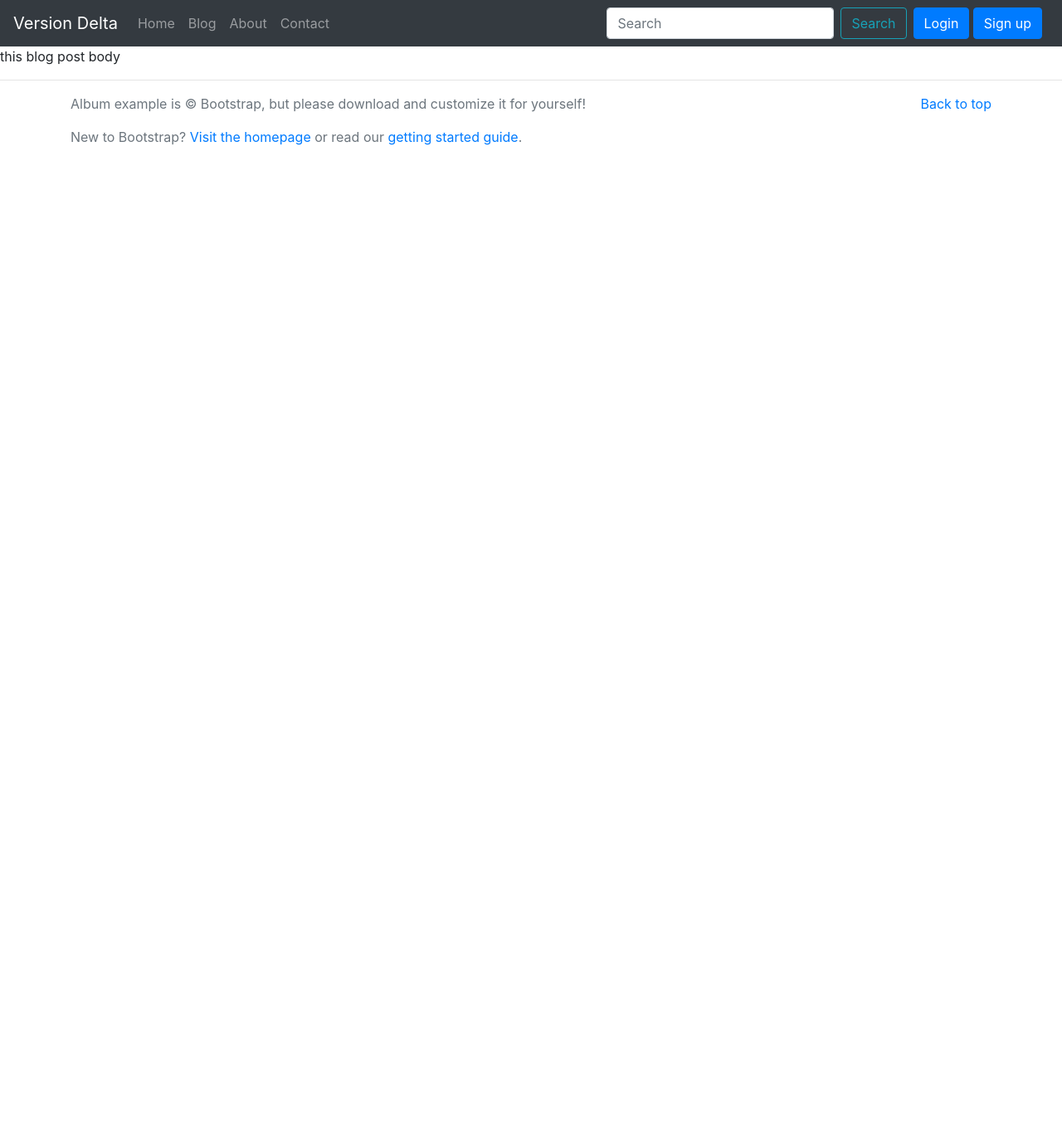
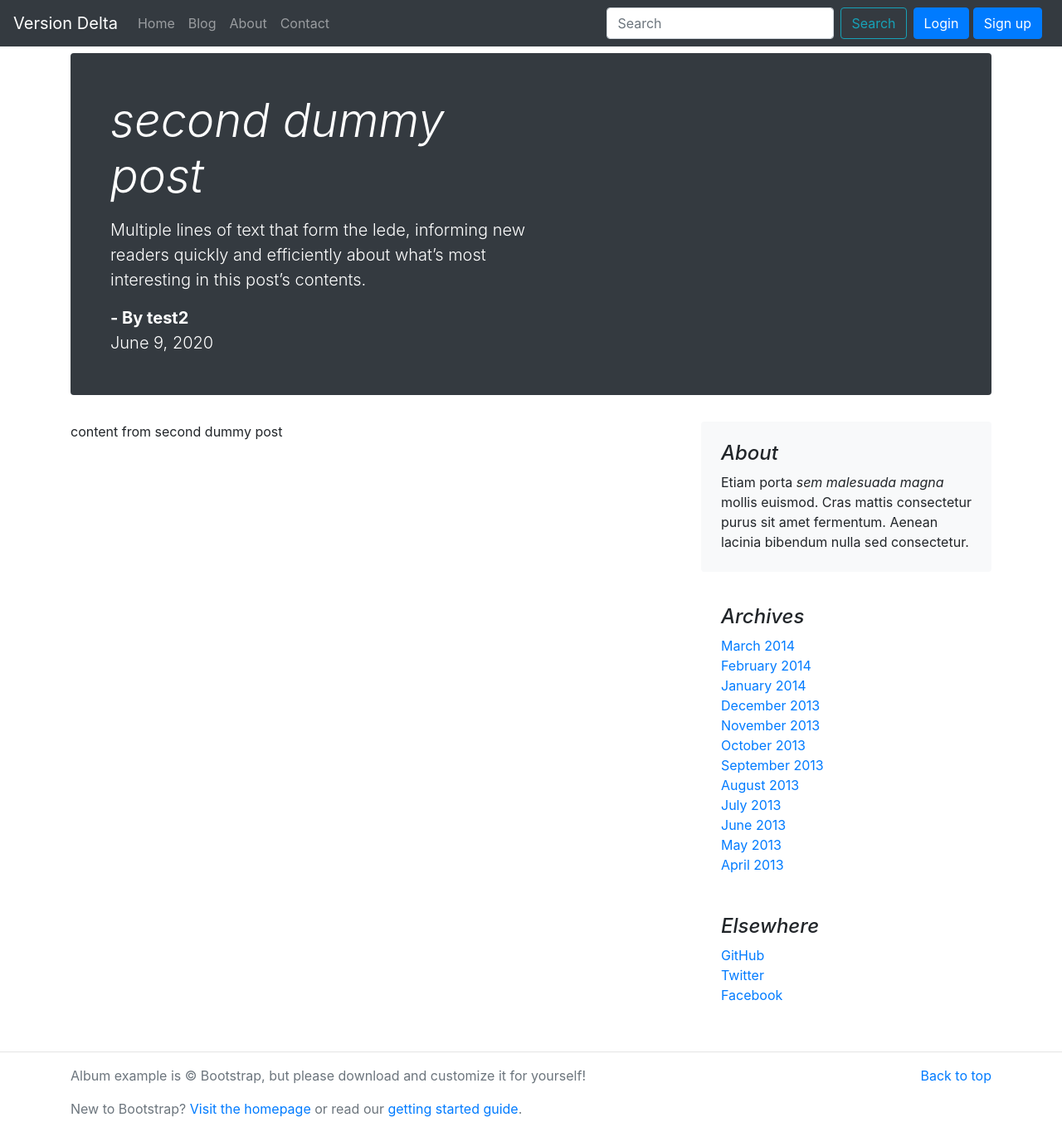
Before and after one commit to DARKPROGRAMMER16/p1, a Django app: a page that uses templates/blog/blogpost.html in a window 1280 px wide. Shown: the whole page at 83% size. Before the commit the page ends 175 px from the top, so only its background shows below. Run offline with Django 3.2, Linux system fonts and the light colour scheme; data comes from the database, SQL or seed files in the repository; both versions use the stored data as it was after the commit; some libraries are stand-ins or nearby versions.

Commit message:
blog post logic added

```diff
--- a/blog/models.py
+++ b/blog/models.py
@@ -3,6 +3,7 @@ from django.db import models
 # Create your models here.
 class Post(models.Model):
     sno = models.AutoField(primary_key = True)
+    num = models.IntegerField()
     title = models.CharField(max_length = 255)
     content = models.TextField()
     author = models.CharField(max_length = 255)
--- a/blog/views.py
+++ b/blog/views.py
@@ -8,4 +8,6 @@ def bloghome(request):
     return render(request,'blog/bloghome.html',context)
 
 def blogpost(request,slug):
-    return render(request,'blog/blogpost.html')
+    post = Post.objects.filter(slug=slug).first()
+    context = {'post':post}
+    return render(request,'blog/blogpost.html',context)
--- a/templates/blog/bloghome.html
+++ b/templates/blog/bloghome.html
@@ -10,6 +10,7 @@
 
   <div class="row mb-2">
     {% for post in allpost  %}
+
     <div class="col-md-6">
       <div class="row no-gutters border rounded overflow-hidden flex-md-row mb-4 shadow-sm h-md-250 position-relative">
         <div class="col p-4 d-flex flex-column position-static">
@@ -25,6 +26,7 @@
         </div>
       </div>
     </div>
+
     {% endfor %}
   </div>
 
--- a/templates/blog/blogpost.html
+++ b/templates/blog/blogpost.html
@@ -1,5 +1,65 @@
 {% extends 'base.html' %}
 {% block title %} Blog post {% endblock title %}
 {% block body %}
-this blog post body
+<div class="container my-2">
+    <div class="jumbotron p-4 p-md-5 text-white rounded bg-dark">
+        <div class="col-md-6 px-0">
+            <h1 class="display-4 font-italic">{{post.title}}</h1>
+            <p class="lead my-3">Multiple lines of text that form the lede, informing new readers quickly and
+                efficiently about what’s most interesting in this post’s contents.</p>
+            <p class="lead mb-0 text-white font-weight-bold">- By {{post.author}}</p>
+            <p class="lead mb-0 text-white ">{{post.timestamp|date}}</p>
+        </div>
+    </div>
+</div>
+<main role="main" class="container">
+  <div class="row">
+    <div class="col-md-8 blog-main">
+     <div class="blog-post">
+        <p>{{post.content}}</p>
+
+
+      </div><!-- /.blog-post -->
+
+
+    </div><!-- /.blog-main -->
+
+    <aside class="col-md-4 blog-sidebar">
+      <div class="p-4 mb-3 bg-light rounded">
+        <h4 class="font-italic">About</h4>
+        <p class="mb-0">Etiam porta <em>sem malesuada magna</em> mollis euismod. Cras mattis consectetur purus sit amet fermentum. Aenean lacinia bibendum nulla sed consectetur.</p>
+      </div>
+
+      <div class="p-4">
+        <h4 class="font-italic">Archives</h4>
+        <ol class="list-unstyled mb-0">
+          <li><a href="#">March 2014</a></li>
+          <li><a href="#">February 2014</a></li>
+          <li><a href="#">January 2014</a></li>
+          <li><a href="#">December 2013</a></li>
+          <li><a href="#">November 2013</a></li>
+          <li><a href="#">October 2013</a></li>
+          <li><a href="#">September 2013</a></li>
+          <li><a href="#">August 2013</a></li>
+          <li><a href="#">July 2013</a></li>
+          <li><a href="#">June 2013</a></li>
+          <li><a href="#">May 2013</a></li>
+          <li><a href="#">April 2013</a></li>
+        </ol>
+      </div>
+
+      <div class="p-4">
+        <h4 class="font-italic">Elsewhere</h4>
+        <ol class="list-unstyled">
+          <li><a href="#">GitHub</a></li>
+          <li><a href="#">Twitter</a></li>
+          <li><a href="#">Facebook</a></li>
+        </ol>
+      </div>
+    </aside><!-- /.blog-sidebar -->
+
+  </div><!-- /.row -->
+
+</main>
+
 {% endblock body %}
```
Also changed, not shown: templates/home/home.html (+3 -10 lines), blog/migrations/0003_post_num.py (added), db.sqlite3, static/home/b1.jpeg (added), static/home/b2.jpeg (added), static/home/b3.jpeg (added).
